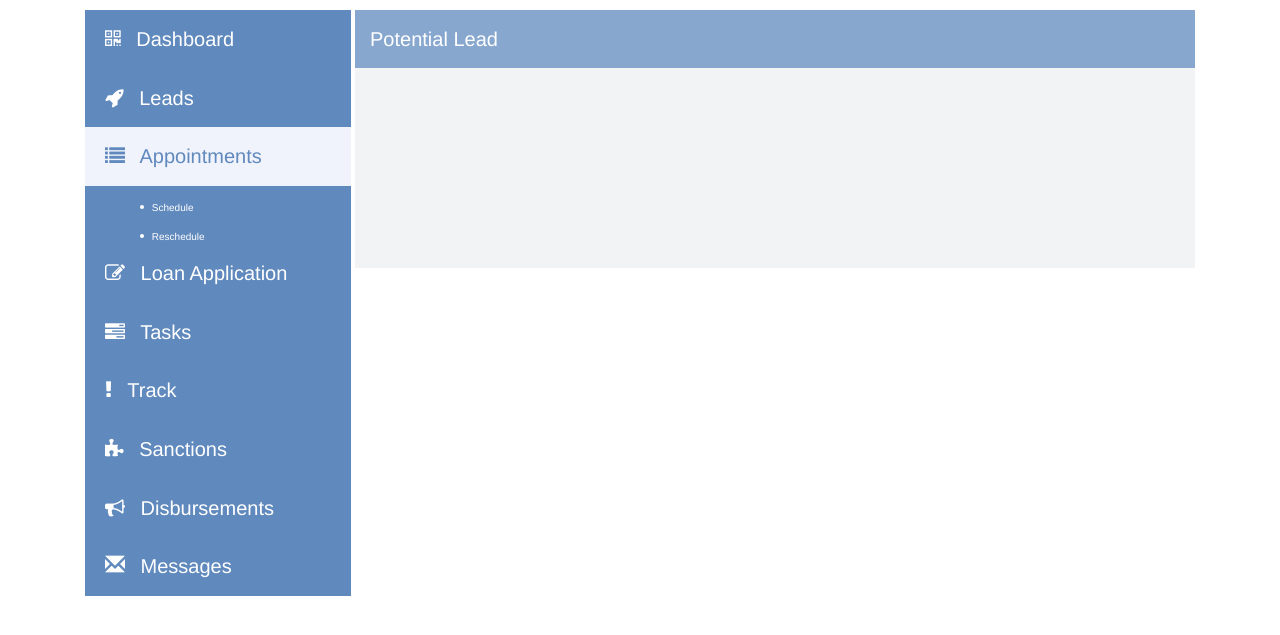
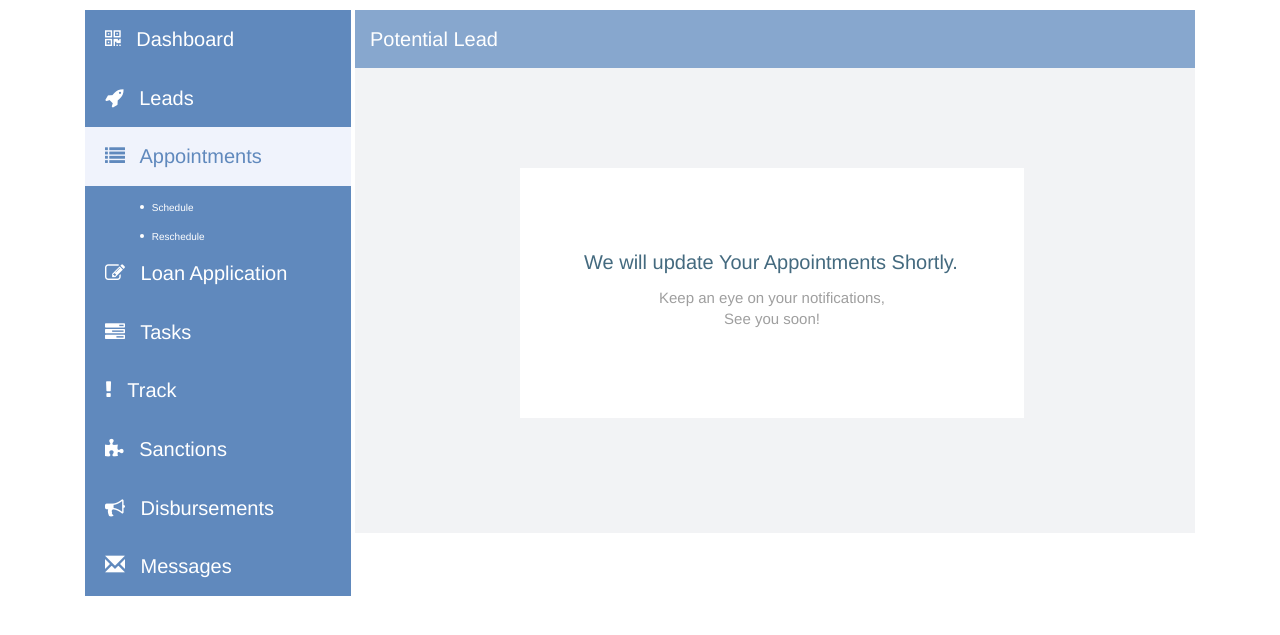
Before and after one commit to rahulgupta20nov/assignment, a website: page index.html at #/appointments in a window 1280 px wide. Both pictures are taken after a click on the item "Appointments". Shown: the part 91-726 px from the top of the page. Drawn offline with nearby package versions, Linux system fonts and the light colour scheme; some packages are replaced by stand-ins of ours.

Commit message:
add html files

```diff
--- a/css/style.css
+++ b/css/style.css
@@ -142,7 +142,34 @@ thead tr {
     color: #fff;
 }
 
-.base-box{
+.base-box {
     background-color: #f2f3f5;
-    height: 200px;
+    height: 465px;
+    padding-top: 100px;
 }
+
+.inner-box {
+    background-color: #fff;
+    height: 250px;
+    width: 60%;
+    margin-left: 165px;
+    padding-top: 80px;
+}
+
+.top-content {
+    color: #446a7f;
+    font-size: 20px;
+    margin-left: 64px;
+}
+
+.bottom-content {
+    font-size: 15px;
+    text-align: center;
+    padding: 10px 130px;
+    margin: auto;
+    color: #9f9f9f;
+}
+
+.inner-box input[type="button"] {
+    margin-left: 212px;
+}
--- a/partials/appointment.html
+++ b/partials/appointment.html
@@ -1,6 +1,11 @@
 <div class="box-title">Potential Lead</div>
 <div class="base-box">
   <div class="inner-box">
+    <div class="top-content">
+      We will update Your Appointments Shortly.
+    </div>
+    <div class="bottom-content">
+      Keep an eye on your notifications, See you soon!
+    </div>
   </div>
-
 </div>
```
Also changed, not shown: partials/loanApplication.html (+12 -1 lines), partials/track.html (+11 -1 lines).
